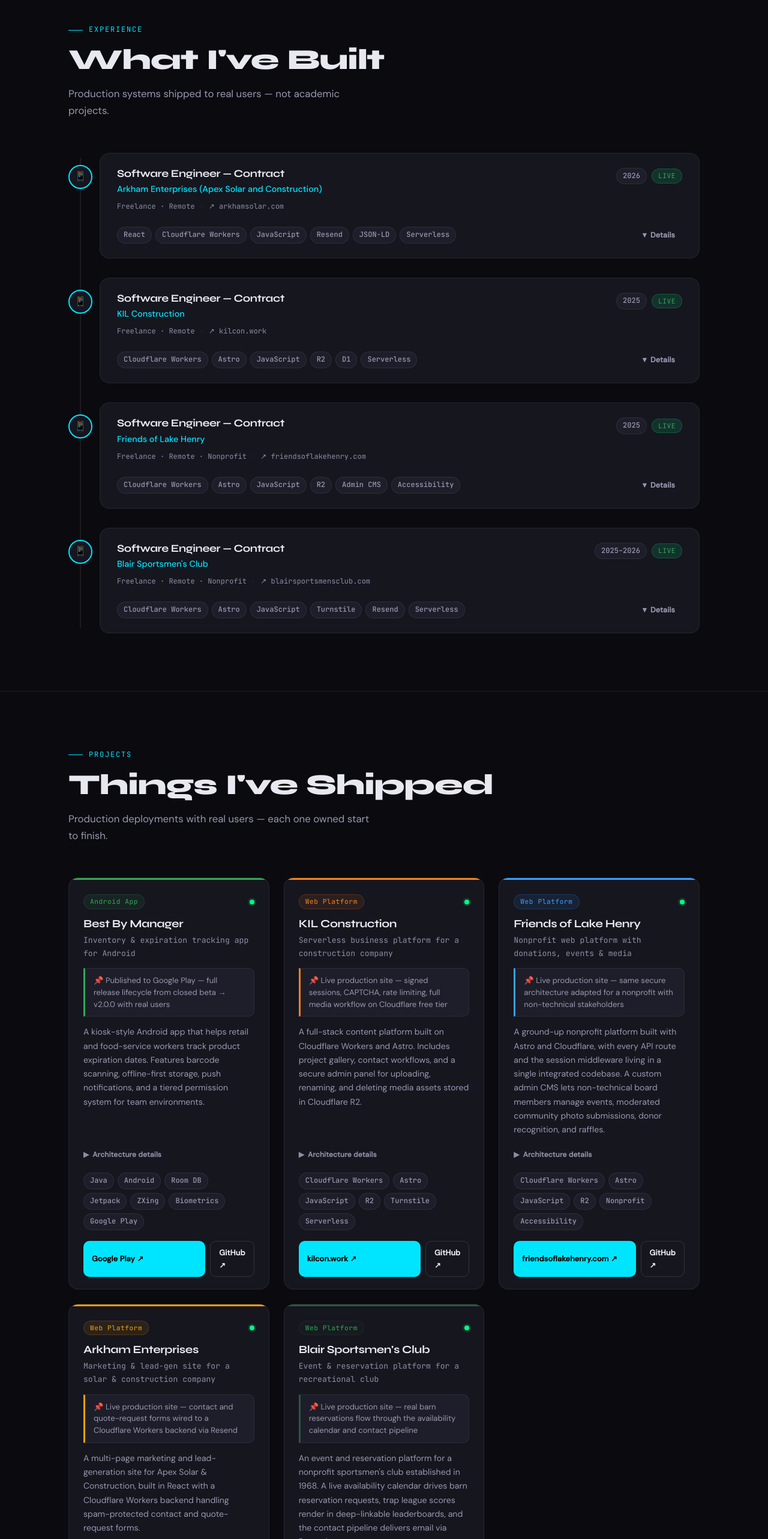
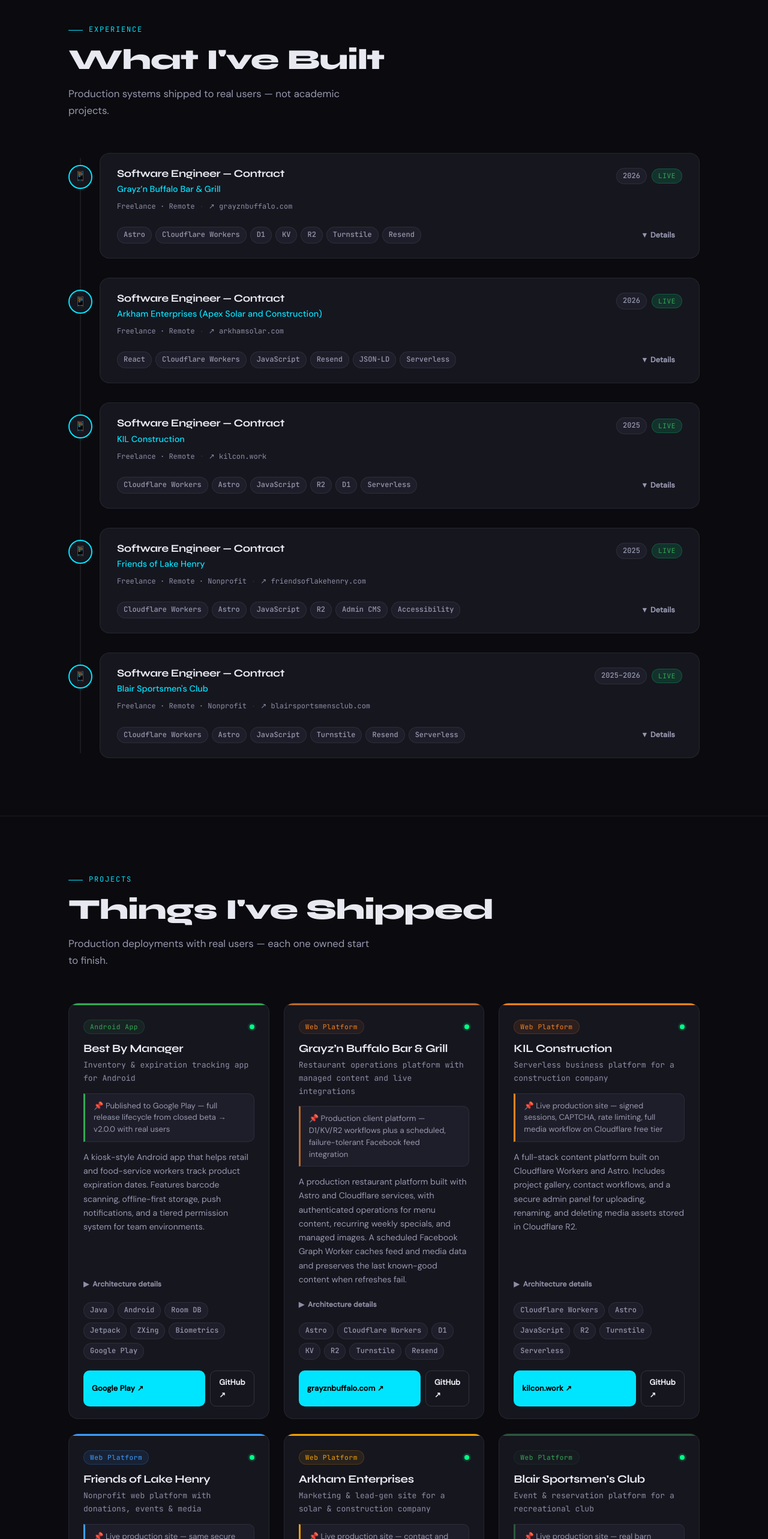
Before and after one commit to joshua-werlein/portfolio, a React (Vite) app: page / in a window 1280 px wide. Shown: the part 1812-4378 px from the top of the page at 60% size. Built offline with nearby package versions, Linux system fonts and the light colour scheme.

Commit message:
Add Grayz'n Buffalo to portfolio and recruiter profile
Add Grayz'n Buffalo across Projects and Experience, refresh recruiter-facing profile content and project analytics, and update README/llms.txt references.

```diff
--- a/src/components/Experience.jsx
+++ b/src/components/Experience.jsx
@@ -1,6 +1,23 @@
 import { useState } from 'react'
 
 const EXPERIENCES = [
+  {
+    id: 'grayzn',
+    role: 'Software Engineer — Contract',
+    company: 'Grayz’n Buffalo Bar & Grill',
+    period: '2026',
+    type: 'Freelance · Remote',
+    status: 'live',
+    links: [
+      { label: 'grayznbuffalo.com', url: 'https://grayznbuffalo.com' },
+    ],
+    bullets: [
+      'Delivered an Astro + Cloudflare restaurant platform using D1, KV, and R2, with authenticated workflows for menu content, recurring weekly specials, and managed images.',
+      'Built a scheduled Facebook Graph Worker that caches feed/media data and preserves the last known-good feed during refresh failures; integrated Turnstile-protected contact delivery through Resend.',
+      'Owned staging, accessibility, responsive performance work, and production cutover preparation for a live small-business platform.',
+    ],
+    tags: ['Astro', 'Cloudflare Workers', 'D1', 'KV', 'R2', 'Turnstile', 'Resend'],
+  },
   {
     id: 'arkham',
     role: 'Software Engineer — Contract',
--- a/src/components/Projects.jsx
+++ b/src/components/Projects.jsx
@@ -25,6 +25,30 @@
     type: 'Android App',
     typeColor: '#34A853',
     typeColorText: 'var(--tag-green)',
+  },
+  {
+    id: 'grayzn',
+    name: 'Grayz’n Buffalo Bar & Grill',
+    tagline: 'Restaurant operations platform with managed content and live integrations',
+    impact: 'Production client platform — D1/KV/R2 workflows plus a scheduled, failure-tolerant Facebook feed integration',
+    description:
+      'A production restaurant platform built with Astro and Cloudflare services, with authenticated operations for menu content, recurring weekly specials, and managed images. A scheduled Facebook Graph Worker caches feed and media data and preserves the last known-good content when refreshes fail.',
+    architecture: [
+      'Astro application deployed on Cloudflare Pages/Workers with D1-backed menu and weekly-special data',
+      'KV-backed admin sessions and R2-backed managed media workflows for restaurant content',
+      'Recurring weekly-special defaults and date-bound admin workflows designed for non-technical staff',
+      'Separate scheduled Facebook Graph Worker with cached feed/media data and last-known-good failure behavior',
+      'Turnstile-protected contact delivery through Resend with production security headers and staging no-index controls',
+      'Responsive image delivery, reduced-motion support, and keyboard-accessible interactive UI',
+    ],
+    tags: ['Astro', 'Cloudflare Workers', 'D1', 'KV', 'R2', 'Turnstile', 'Resend'],
+    links: [
+      { label: 'grayznbuffalo.com', url: 'https://grayznbuffalo.com', primary: true },
+      { label: 'GitHub', url: 'https://github.com/joshua-werlein/grayzn-buffalo', primary: false },
+    ],
+    type: 'Web Platform',
+    typeColor: '#B96B2D',
+    typeColorText: 'var(--tag-orange)',
   },
   {
     id: 'kilcon',
```
Also changed, not shown: portfolio-worker.js (+16 -12 lines), public/llms.txt, 1 other file (tests, documents, lock files or other folders).
